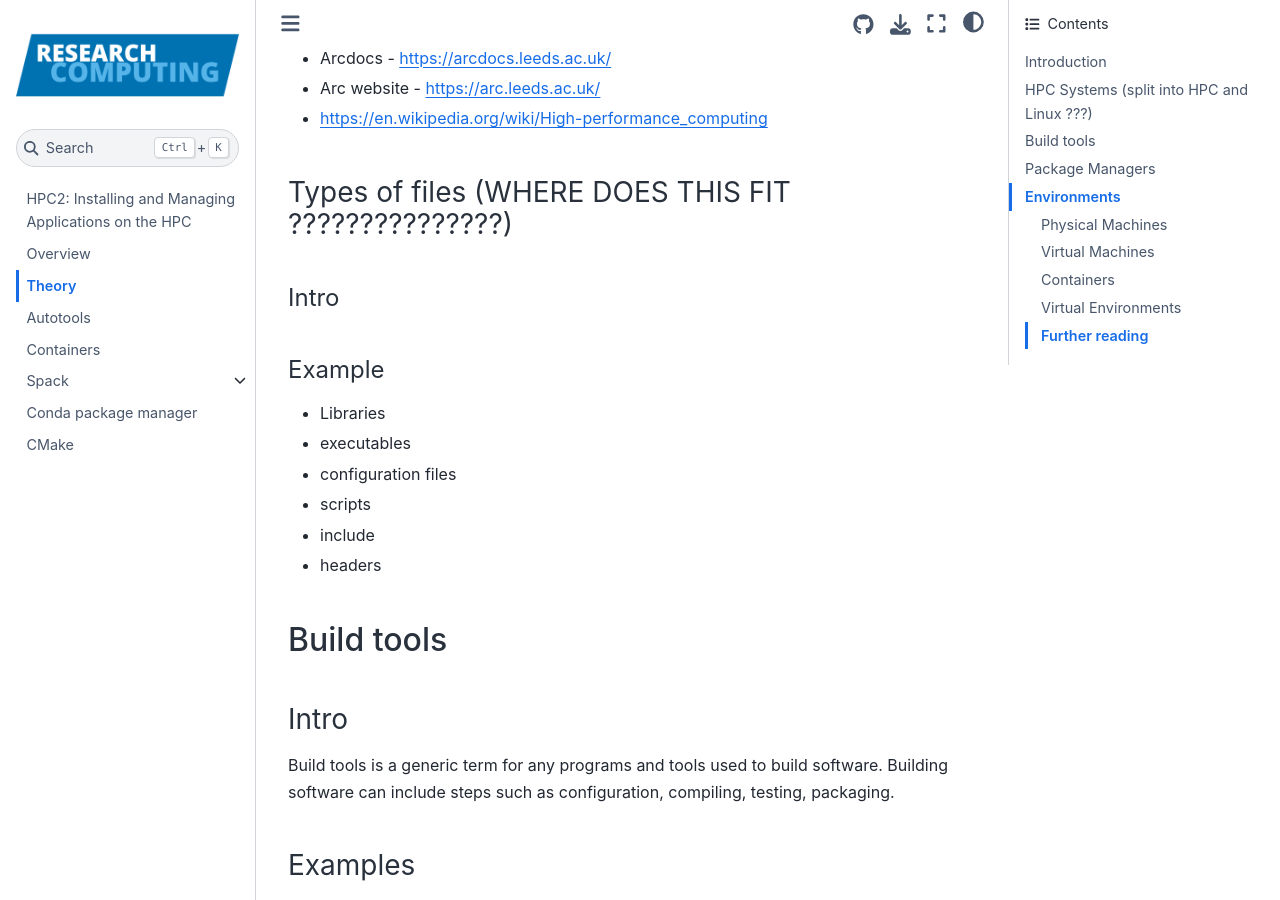
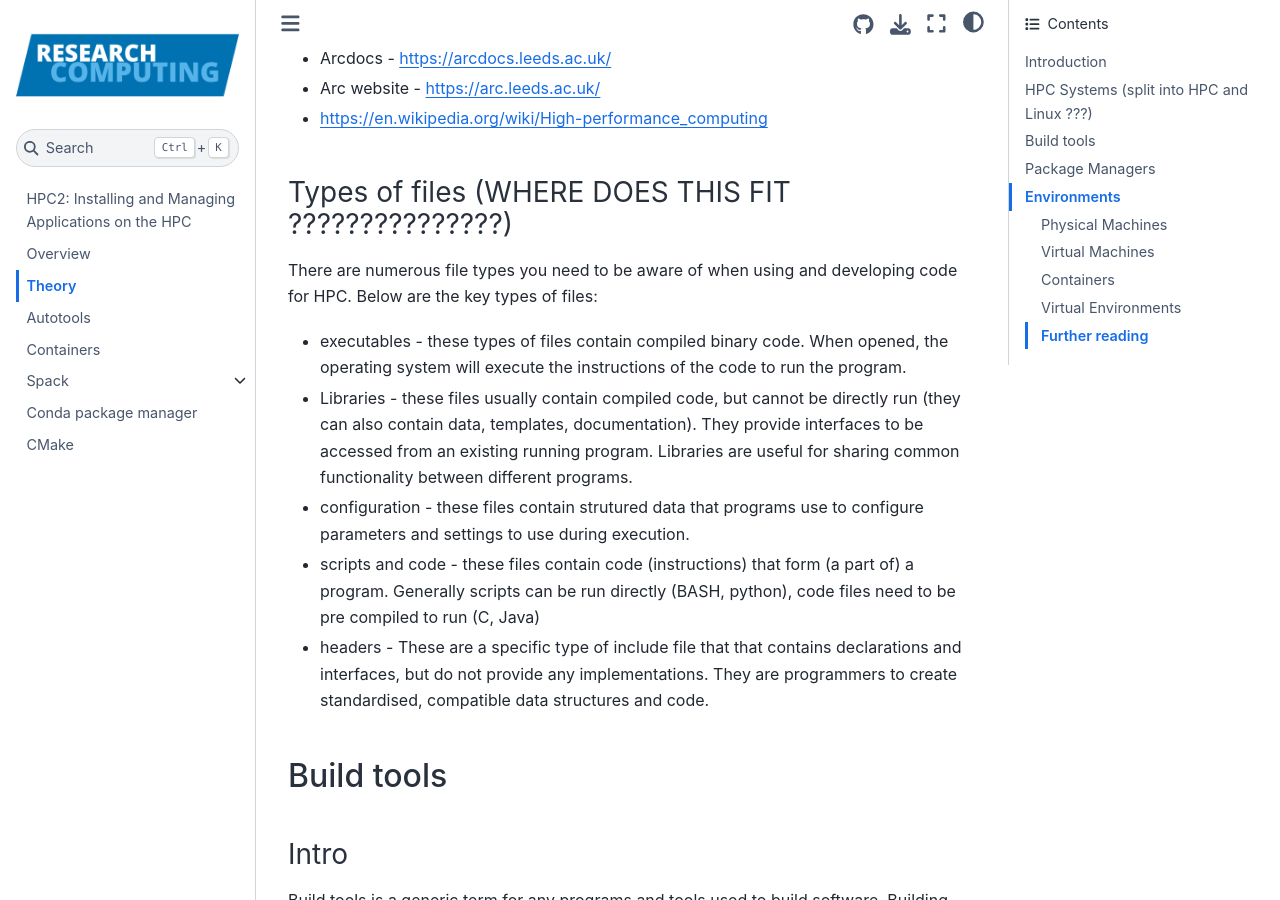
Before and after one commit to ARCTraining/hpc2-software, a Jupyter Book: the page built from book/course/theory.md, in a window 1280 px wide and 900 px high, scrolled down 2235 px. Built offline with Jupyter Book 1.0.4 settings and Sphinx 7.4.7 and the Sphinx Book theme 1.1.4, drawn with Linux system fonts in a browser that asks for light colours.

Commit message:
file types

````diff
--- a/book/course/theory.md
+++ b/book/course/theory.md
@@ -55,7 +55,6 @@ In addition most HPC systems provide module systems to load and manage software
 HPC0 HPC1 provide introduction to commands such as cd (change directory) sort, cut, wc (word count), tail, for loops, qsub (submitted jobs), qstat (job status).
 ```
 
-
 ### Further reading
 * HPC0 slides - https://bit.ly/hpc0linux
 * HPC1 slides - https://bit.ly/hpc1intro
@@ -64,14 +63,15 @@ HPC0 HPC1 provide introduction to commands such as cd (change directory) sort, c
 * https://en.wikipedia.org/wiki/High-performance_computing
 
 ### Types of files (WHERE DOES THIS FIT ???????????????)
-#### Intro
-#### Example
-* Libraries
-* executables
-* configuration files
-* scripts
-* include
-* headers
+
+There are numerous file types you need to be aware of when using and developing code for HPC.
+Below are the key types of files:
+
+* executables - these types of files contain compiled binary code. When opened, the operating system will execute the instructions of the code to run the program.
+* Libraries - these files usually contain compiled code, but cannot be directly run (they can also contain data, templates, documentation). They provide interfaces to be accessed from an existing running program. Libraries are useful for sharing common functionality between different programs.
+* configuration - these files contain strutured data that programs use to  configure parameters and settings to use during execution.
+* scripts and code - these files contain code (instructions) that form (a part of) a program. Generally scripts can be run directly (BASH, python), code files need to be pre compiled to run (C, Java)
+* headers - These are a specific type of include file that that contains declarations and interfaces, but do not provide any implementations. They are programmers to create standardised, compatible data structures and code.
 
 ## 	Build tools
 ### Intro
````
